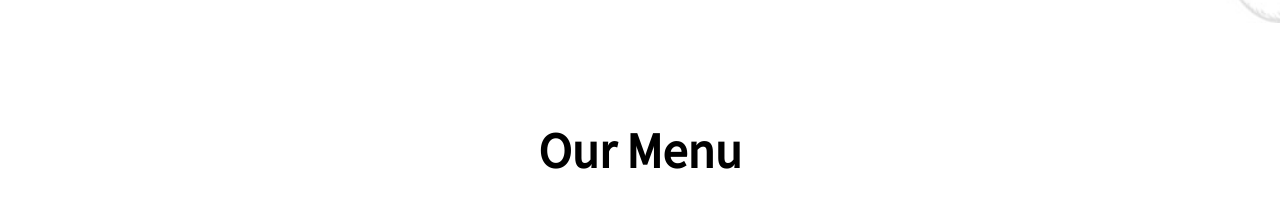
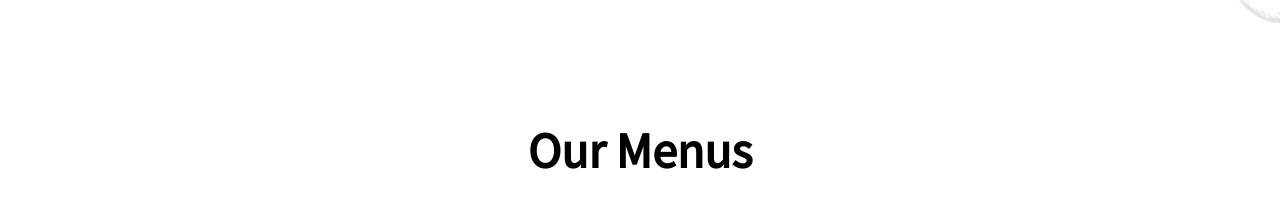
Before and after one commit to pinokio67/UptownGrillandDeli, a plain HTML site: page index.html in a window 1280 px wide. Shown: the part 1740-1956 px from the top of the page. Drawn offline with nearby package versions, Linux system fonts and the light colour scheme; some packages are replaced by stand-ins of ours.

Commit message:
Update index.html

```diff
--- a/index.html
+++ b/index.html
@@ -375,7 +375,7 @@
         <div class="menu-box">
           <div class="container">
             <div class="title-section">
-              <h2>Our Menu</h2>
+              <h2>Our Menus</h2>
             </div>
 
             <div class="row">
```
